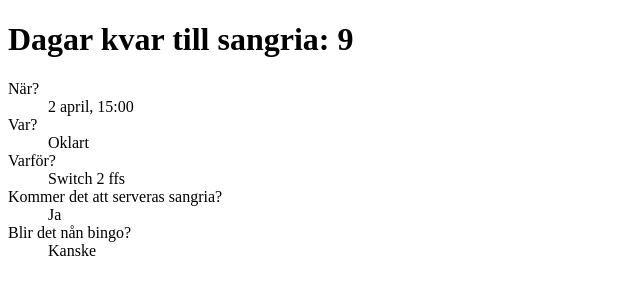
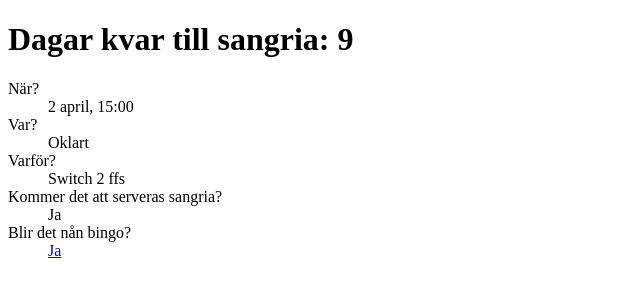
Before and after one commit to stefankratz/daystosangria, a plain HTML site: page index.html in a window 1280 px wide. Shown: the full height of the page, 0-640 px from the left. Drawn offline with Linux system fonts and the light colour scheme.

Commit message:
Add bingo sheet link

```diff
--- a/index.html
+++ b/index.html
@@ -23,7 +23,7 @@
             <dt>Kommer det att serveras sangria?</dt>
             <dd>Ja</dd>
             <dt>Blir det nån bingo?</dt>
-            <dd>Kanske</dd>
+            <dd><a href="https://docs.google.com/spreadsheets/d/18ZdBEDz-YDW49vx5TGcwlu-WyN9MY-FzGHWgNwQKTkA/edit?usp=sharing">Ja</a></dd>
         </dl>
     </main>
 
```
